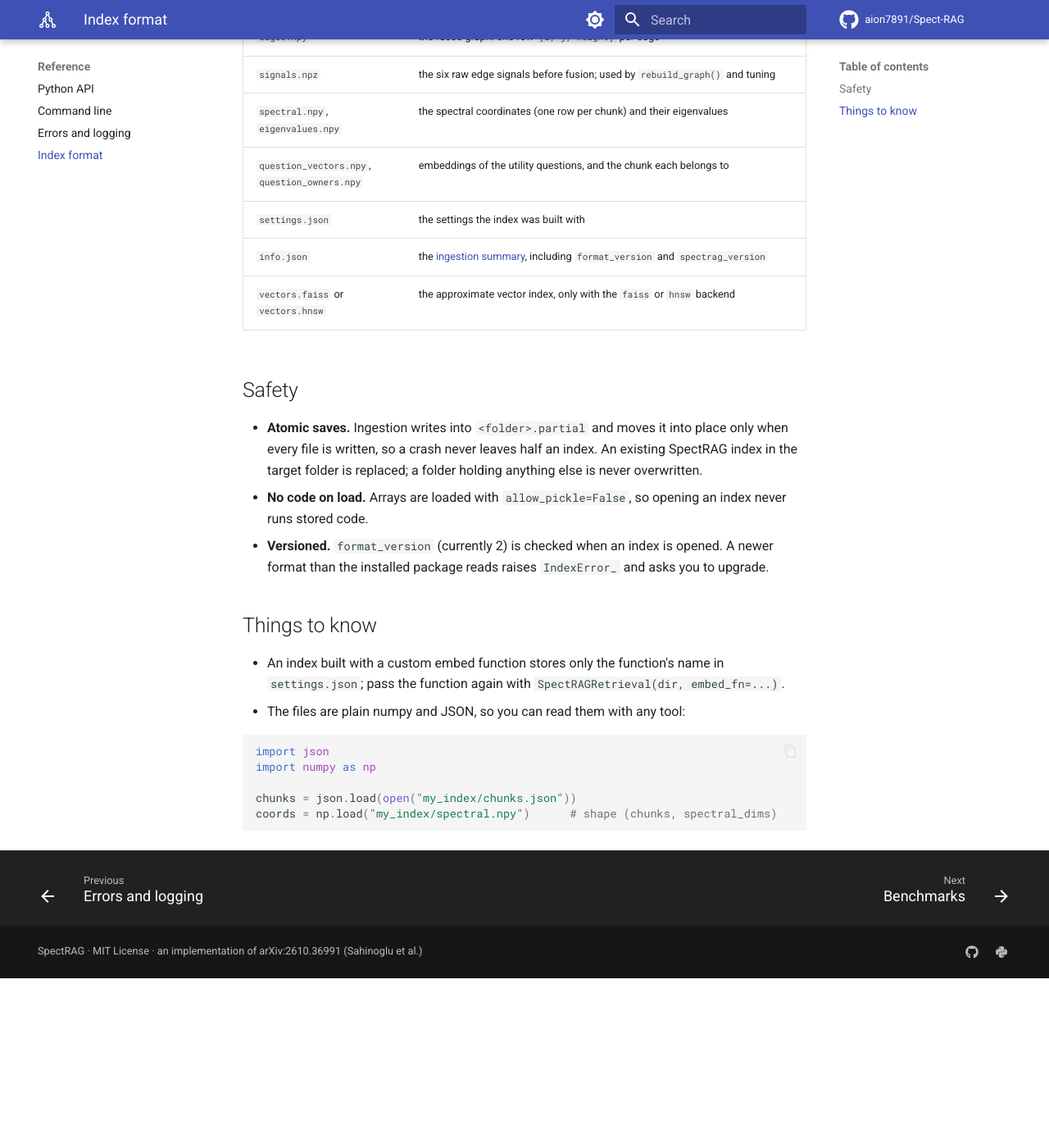
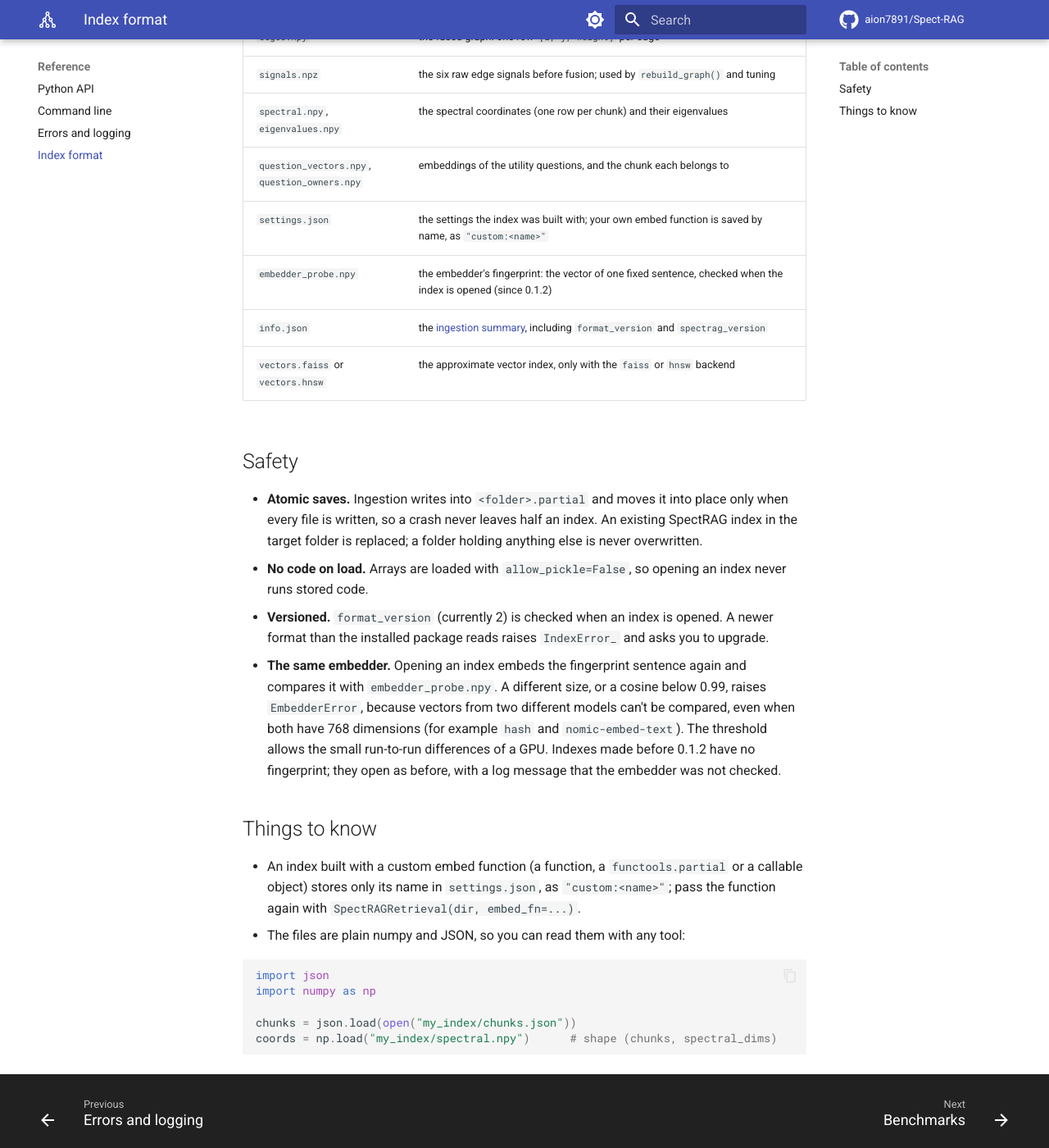
Before and after one commit to aion7891/Spect-RAG, an MkDocs documentation site: the page built from docs/reference/index-format.md, in a window 1280 px wide and 1400 px high, scrolled down 450 px. Shown: the whole window at 82% size. Built offline with MkDocs 1.6.1 and Material for MkDocs 9.7.7, drawn with Linux system fonts in a browser that asks for light colours; comment, search, counter and statistics services are not loaded; before the commit the page ends 1643 px from its top, so only the background shows below that.

Commit message:
docs: explain custom-embedder names and the embedder fingerprint

````diff
--- a/docs/reference/index-format.md
+++ b/docs/reference/index-format.md
@@ -15,7 +15,8 @@ edge signals are one `.npz`, and everything else is JSON.
 | `signals.npz` | the six raw edge signals before fusion; used by `rebuild_graph()` and tuning |
 | `spectral.npy`, `eigenvalues.npy` | the spectral coordinates (one row per chunk) and their eigenvalues |
 | `question_vectors.npy`, `question_owners.npy` | embeddings of the utility questions, and the chunk each belongs to |
-| `settings.json` | the settings the index was built with |
+| `settings.json` | the settings the index was built with; your own embed function is saved by name, as `"custom:<name>"` |
+| `embedder_probe.npy` | the embedder's fingerprint: the vector of one fixed sentence, checked when the index is opened (since 0.1.2) |
 | `info.json` | the [ingestion summary](python-api.md#the-summary), including `format_version` and `spectrag_version` |
 | `vectors.faiss` or `vectors.hnsw` | the approximate vector index, only with the `faiss` or `hnsw` backend |
 
@@ -28,11 +29,18 @@ edge signals are one `.npz`, and everything else is JSON.
   runs stored code.
 * **Versioned.** `format_version` (currently 2) is checked when an index is opened. A newer
   format than the installed package reads raises `IndexError_` and asks you to upgrade.
+* **The same embedder.** Opening an index embeds the fingerprint sentence again and compares
+  it with `embedder_probe.npy`. A different size, or a cosine below 0.99, raises
+  `EmbedderError`, because vectors from two different models can't be compared, even when
+  both have 768 dimensions (for example `hash` and `nomic-embed-text`). The threshold allows
+  the small run-to-run differences of a GPU. Indexes made before 0.1.2 have no fingerprint;
+  they open as before, with a log message that the embedder was not checked.
 
 ## Things to know
 
-* An index built with a custom embed function stores only the function's name in
-  `settings.json`; pass the function again with `SpectRAGRetrieval(dir, embed_fn=...)`.
+* An index built with a custom embed function (a function, a `functools.partial` or a
+  callable object) stores only its name in `settings.json`, as `"custom:<name>"`; pass the
+  function again with `SpectRAGRetrieval(dir, embed_fn=...)`.
 * The files are plain numpy and JSON, so you can read them with any tool:
 
 ```python
````
Also changed, not shown: README.md (+3 -5 lines), docs/PROGRESS.md (+18 -1 lines), docs/guides/custom-models.md (+4 -2 lines), docs/reference/errors.md (+3 -1 lines).
